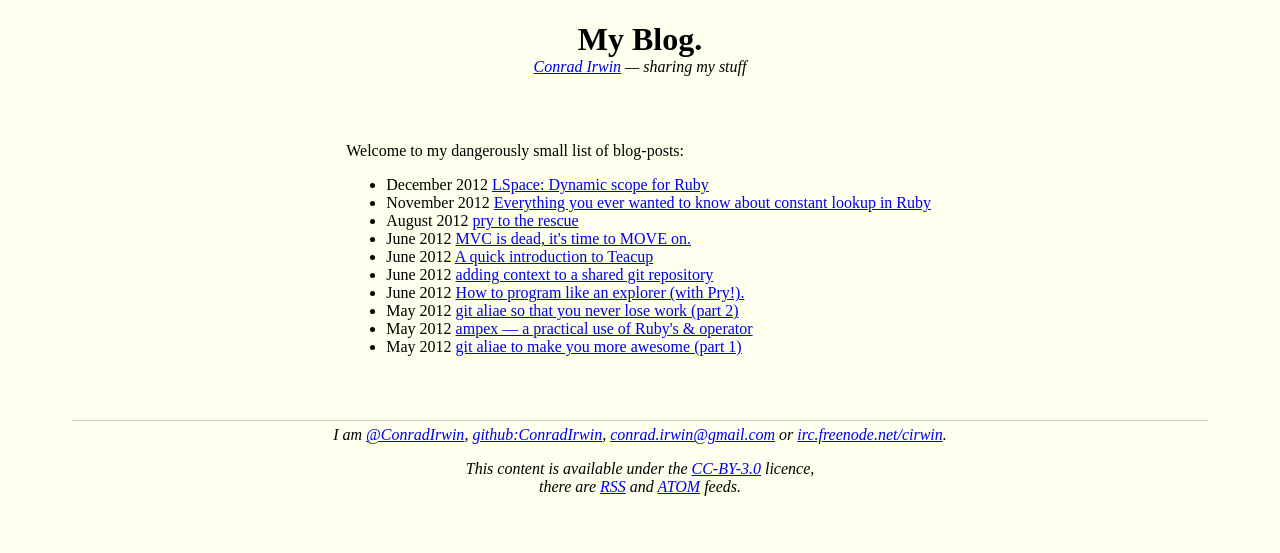
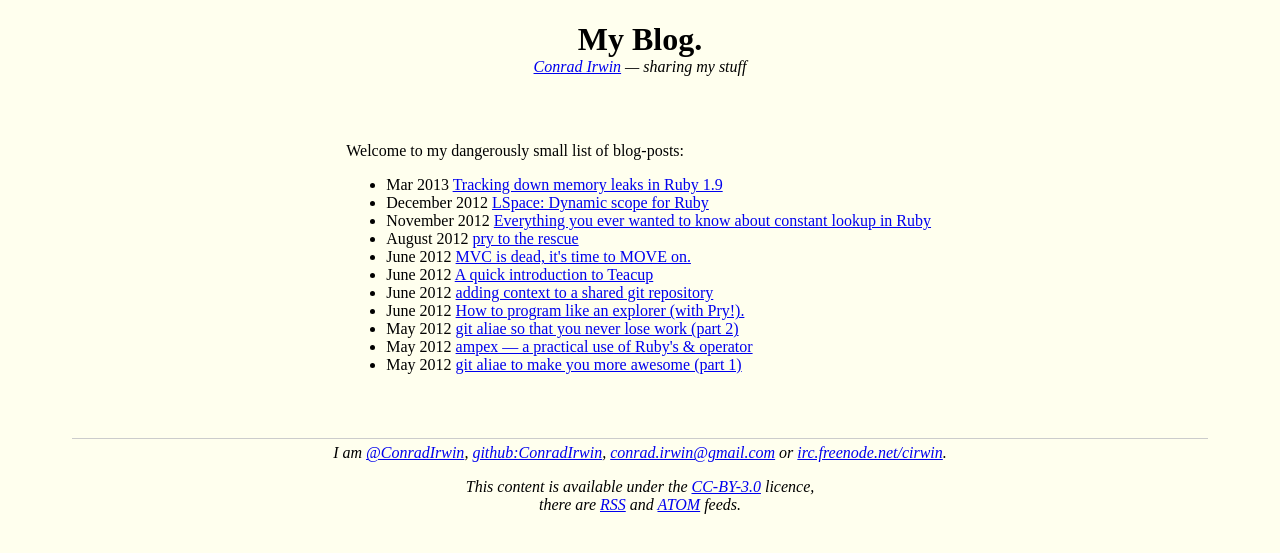
Before and after one commit to ConradIrwin/conradirwin.github.com, a Jekyll site: the page built from index.html, in a window 1280 px wide. Shown: the top 553 px of the page. Built offline with Jekyll 4.4.1, drawn with Linux system fonts in a browser that asks for light colours; Markdown is read by kramdown in place of the engine named in the settings; comment, search, counter and statistics services are not loaded; some of the changed lines change nothing that is shown.

Commit message:
find-references v1

```diff
--- a/_layouts/post.html
+++ b/_layouts/post.html
@@ -129,6 +129,12 @@
         margin-left: 20px;
         margin-right: 20px;
         margin-bottom: 20px;
+      }
+
+      .highlight img {
+        width: 100%;
+        box-sizing: border-box;
+        padding: 3px;
       }
 
       figure.image {
--- /dev/null
+++ b/_posts/2013-03-02-find-references.md
@@ -0,0 +1,85 @@
+---
+title: Tracking down memory leaks in Ruby 1.9
+permalink: blog/find-references.html
+layout: post
+fuzzydate: Mar 2013
+---
+
+Last weekend, for the first time in a while, we didn't deploy one of our services for several days. Unfortunately this revealed a problem: over time the service would get slower and slower as it started using more and more memory.
+
+A memory leak is one of my least favourite bugs to track down, it requires a detailed knowledge of the entire codebase, strong intuition and a fair amount of luck to spot. So I started along the route of the lazy programmer looking for tools thate could help me solve the problem.
+
+ObjectSpace.each_object
+=======================
+
+In the first instance I turned to ObjectSpace:
+
+{%highlight ruby%}
+counts = Hash.new{ 0 }
+enum = ObjectSpace.each_object
+enum.each_with_object(counts) do |o, h|
+  h[o.class] += 1
+end
+{% endhighlight %}
+
+By dumping the counts into a file after each request and using the `diff` tool, I was able to determine which objects were leaking. In this case, it seemed to be our Controller objects along with various handlers and helpers that are mutually linked to them. Unfortunately, because we have several objects that collaborate and form a cycle, it wasn't obvious either which was the one that was actually being retained, nor what was retaining it.
+
+Searching the internet for more cool tools to use led me to these [memtrack patches](http://www.softwareverify.com/ruby-custom-build-memtrack.php), unfortunately not only are the patches for ruby 1.8, they aren't even downloadable anymore. So it was time to set out on my own.
+
+ObjectSpace.find_references
+===========================
+
+Ruby already knows which objects retain each other, it needs to for the mark-and-sweep garbage collector to work. Unfortunately it doesn't expose this to users. So my first step was to add a new function `find_references` to `ObjectSpace` that would expose this information in Ruby land.
+
+{%highlight ruby%}
+ObjectSpace.find_references(
+  ObjectSpace.each_object(MainController).first
+)
+{% endhighlight %}
+
+ObjectGraph#view!
+=================
+
+This works, but it turned out to be far too low level for manual use while debugging. After you've loaded up a few arrays like this, you've added so many new references that point to the objects you're trying to track down that you have to throw the whole process away and start again.
+
+What I needed instead was some way to easily get a visual representation of what was retaining what. Luckily this can be built in pure ruby once `ObjectSpace.find_references` exists. Calculating the graph from one object all the way up to the roots of the garbage collection graph was then just a case of running a breadth-first search.
+
+<figure>
+Once the graph has been obtained, it's then just a case of putting it through graphviz so you can see it:
+
+{%highlight ruby%}
+require 'object_graph'
+ObjectGraph.new(9).view!
+{% endhighlight %}
+</figure>
+
+<div class="highlight">
+<a href="../images/references.pdf"><img src="../images/references-preview.png"></a>
+</div>
+
+I know 9 is a bit of a silly example, but it led to a graph of a good size. If you want to run your own analysis of the graph, the edges are available as `ObjectGraph.new(9).edges`, but don't forget to throw away any references to existing graphs before making a new one!
+
+Installation
+============
+
+My [patches](https://github.com/ConradIrwin/ruby/blob/find-references) add both [`ObjectSpace.find_references`](https://github.com/ConradIrwin/ruby/commit/af5266875503d58b9fd16a6748d71649e69af922) and  a new [`ObjectGraph`](https://github.com/ConradIrwin/ruby/blob/find-references/lib/object_graph.rb) standard library. If you want to use it you can either clone my repo and build the `find-references` branch yourself, or use one of the quick methods below:
+
+Using [rvm](http://rvm.io) with a patch:
+{%highlight bash%}
+curl -L http://git.io/kRIgxw > references.patch
+rvm install 1.9.3-p392-fr --patch ./references.patch
+{% endhighlight %}
+
+Using [rbenv](https://github.com/sstephenson/rbenv) with ruby-build:
+{%highlight bash%}
+curl -L http://git.io/4fQ9Jg > 1.9.3-p392-fr
+rbenv install ./1.9.3-p392-fr
+{% endhighlight %}
+
+Using [chruby](https://github.com/postmodern/chruby) with ruby-build:
+{%highlight bash%}
+curl -L http://git.io/4fQ9Jg > 1.9.3-p392-fr
+ruby-build ./1.9.3-p392-fr /opt/rubies/ruby-1.9.3-p392-fr
+{% endhighlight %}
+
+It should be reasonably easy to port these patches to ruby 2 if someone's keen — it might even be possible to make the garbage collector hack less nasty. Please let me know if you're interested :).
```
Also changed, not shown: images/references-preview.png (added), 1 other file.
